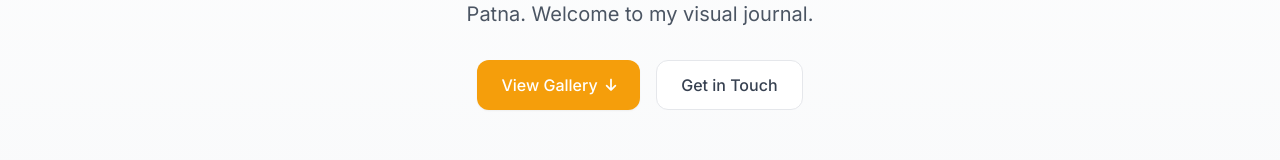
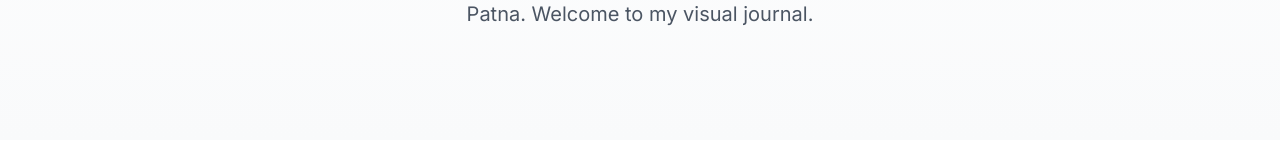
Before and after one commit to dharamveerkz/my-photography-gallery, a React (Vite) app: page / in a window 1280 px wide. Shown: the part 346-506 px from the top of the page. Built offline with nearby package versions, Linux system fonts and the light colour scheme.

Commit message:
Update HeroSection.jsx

```diff
--- a/src/components/HeroSection.jsx
+++ b/src/components/HeroSection.jsx
@@ -18,16 +18,6 @@ const HeroSection = () => {
           Hi, I'm Dharamveer — a photographer and creative developer based in Patna.
           Welcome to my visual journal.
         </p>
-
-        <div className="flex flex-col sm:flex-row gap-4 justify-center">
-          <Link to="#gallery" className="inline-flex items-center justify-center gap-2 px-6 py-3 bg-amber-500 hover:bg-amber-600 text-white font-medium rounded-xl transition-all shadow-sm hover:shadow-md">
-            View Gallery
-            <i className="fas fa-arrow-down text-sm"></i>
-          </Link>
-          <Link to="/contact" className="inline-flex items-center justify-center gap-2 px-6 py-3 bg-white hover:bg-gray-50 border border-gray-200 text-gray-700 font-medium rounded-xl transition-all">
-            Get in Touch
-          </Link>
-        </div>
       </div>
     </section>
   );
```
